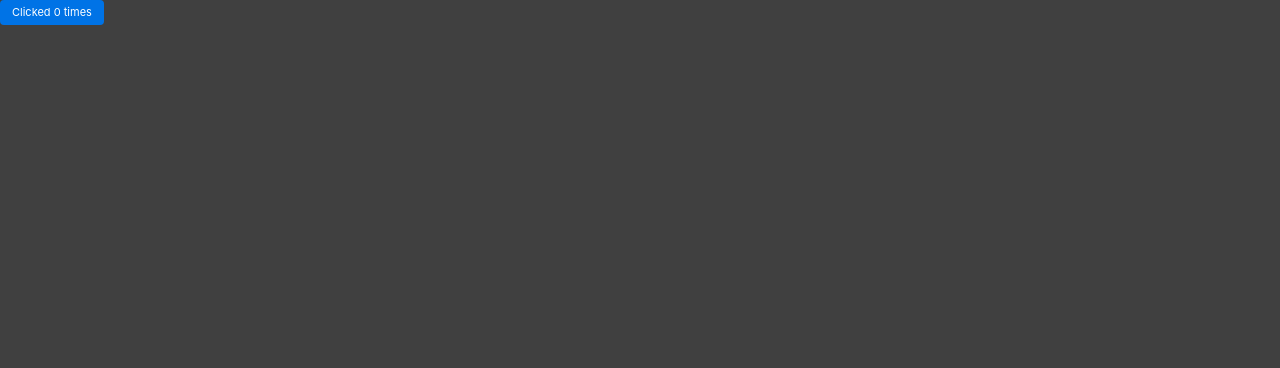
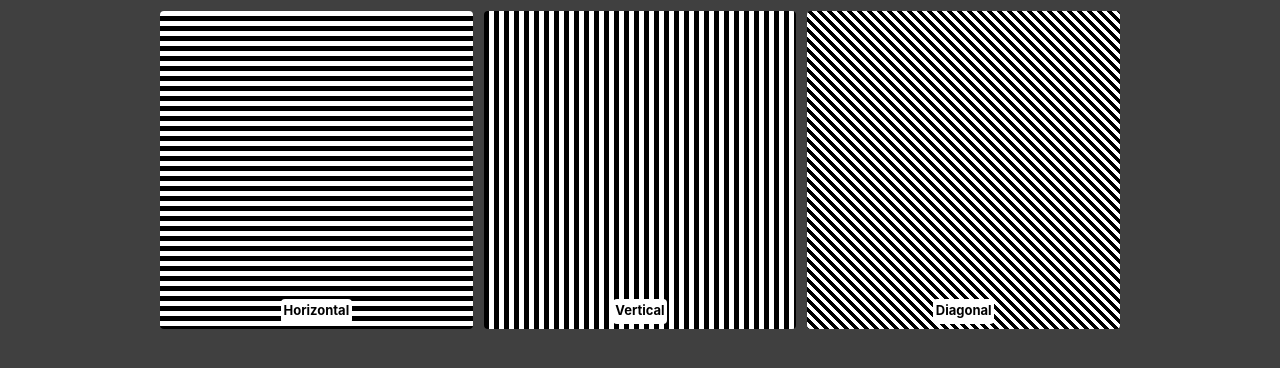
Before and after one commit to Web-Bae/pattern-bae, a Svelte app: page / in a window 1280 px wide. Shown: the top 368 px of the page. Built offline with nearby package versions, Linux system fonts and the light colour scheme.

Commit message:
displays patterns

```diff
--- a/src/App.svelte
+++ b/src/App.svelte
@@ -1,13 +1,99 @@
 <script lang="ts">
-  let count = 0;
+  let selectedPatternKey: string;
+
+  type Pattern = {
+    name: string;
+    backgroundImage: string;
+  };
+
+  const patterns: { [key: string]: Pattern } = {
+    "pattern-1": {
+      name: "Horizontal",
+      backgroundImage:
+        "linear-gradient(0deg, rgb(0, 0, 0) 50%, rgb(255, 255, 255) 50%)",
+    },
+    "pattern-2": {
+      name: "Vertical",
+      backgroundImage:
+        "linear-gradient(to right, rgb(0,0,0), rgb(0,0,0) 5px, rgb(255,255,255) 5px, rgb(255,255,255))",
+    },
+    "pattern-3": {
+      name: "Diagonal",
+      backgroundImage:
+        "linear-gradient(45deg, rgb(0, 0, 0) 25%, rgb(255, 255, 255) 25%, rgb(255, 255, 255) 50%, rgb(0, 0, 0) 50%, rgb(0, 0, 0) 75%, rgb(255, 255, 255) 75%, rgb(255, 255, 255))",
+    },
+  };
+
+  function handlePatternButtonClick(event: Event, patternKey: string) {
+    const pattern = patterns[patternKey];
+
+    selectedPatternKey = patternKey;
+
+    const patternSection =
+      document.querySelector<HTMLDivElement>(".section-pattern");
+    if (!patternSection) return;
+    patternSection.style.backgroundImage = pattern.backgroundImage;
+    patternSection.style.backgroundSize = "10px 10px";
+  }
 </script>
 
 <main>
-  <button on:click={() => (count += 1)}>
-    Clicked {count}
-    {count === 1 ? "time" : "times"}
-  </button>
+  <section class="section-pattern">
+    <div class="container">
+      <div class="pattern-list">
+        {#each Object.keys(patterns) as patternKey}
+          <button
+            class="pattern-button"
+            on:click={(event) => handlePatternButtonClick(event, patternKey)}
+          >
+            <div
+              class="pattern-box"
+              style="background-image: {patterns[patternKey].backgroundImage}"
+            >
+              <h2 class="pattern-name">{patterns[patternKey].name}</h2>
+            </div>
+          </button>
+        {/each}
+      </div>
+    </div>
+  </section>
 </main>
 
 <style>
+  .container {
+    padding: 1rem;
+  }
+  .pattern-list {
+    display: grid;
+    grid-template-columns: 1fr 1fr 1fr;
+    gap: 1rem;
+  }
+  .pattern-button {
+    width: 100%;
+    display: flex;
+    padding: 0px;
+    background: none;
+    border: none;
+    cursor: pointer;
+    transition: transform 0.2s ease-in-out;
+    border-radius: 4px;
+    overflow: hidden;
+  }
+  .pattern-box {
+    width: 100%;
+    display: flex;
+    flex-direction: column;
+    justify-content: end;
+    align-items: center;
+    aspect-ratio: 1 / 1;
+    background-size: 10px 10px;
+    padding-bottom: 0.5rem;
+  }
+  .pattern-name {
+    padding: 0.25rem;
+    font-size: small;
+    background-color: white;
+    color: black;
+    border-radius: 4px;
+  }
 </style>
```
